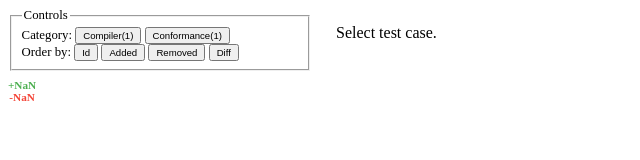
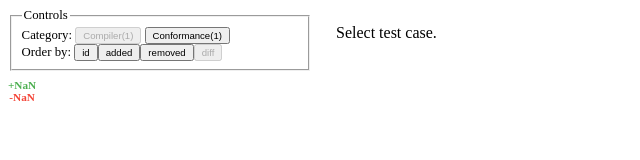
Before and after one commit to overlookmotel/oxc_estree_ts-ast-diff-viewer, a SvelteKit app: page / in a window 1280 px wide. Shown: the top 160 px of the page, without its empty margins (0-640 px from the left). Built offline with nearby package versions, Linux system fonts and the light colour scheme.

Commit message:
Refactor view

```diff
--- a/src/routes/+layout.svelte
+++ b/src/routes/+layout.svelte
@@ -1,45 +1,34 @@
 <script>
+  import { page } from "$app/state";
   import { toViewId } from "$lib/utils.js";
-  import { page } from "$app/state";
-  /** @typedef {import("./+layout.server.js").Index} Index */
 
   /** @type {import('./$types').LayoutProps} */
   const { children, data } = $props();
 
-  /** @type {Index[]} */
-  let compilerIndex = $state(data.compilerIndex);
-  /** @type {Index[]} */
-  let conformanceIndex = $state(data.conformanceIndex);
-
   let category = $state("compiler");
-  let activeIndex = $derived(category === "compiler" ? compilerIndex : conformanceIndex);
-
   /** @param {string} newCategory */
   const setCategory = (newCategory) => (category = newCategory);
 
-  /** @param {string} sortType */
-  const sortIndexes = (sortType) => {
-    if (sortType === "id") {
-      compilerIndex = compilerIndex.toSorted((a, b) => a.id.localeCompare(b.id));
-      conformanceIndex = conformanceIndex.toSorted((a, b) => a.id.localeCompare(b.id));
-    }
-    if (sortType === "added") {
-      compilerIndex = compilerIndex.toSorted((a, b) => a.added - b.added);
-      conformanceIndex = conformanceIndex.toSorted((a, b) => a.added - b.added);
-    }
-    if (sortType === "removed") {
-      compilerIndex = compilerIndex.toSorted((a, b) => a.removed - b.removed);
-      conformanceIndex = conformanceIndex.toSorted((a, b) => a.removed - b.removed);
-    }
-    if (sortType === "diff") {
-      compilerIndex = compilerIndex.toSorted(
+  let sortType = $state("diff");
+  /** @param {string} newSortType */
+  const sortIndexes = (newSortType) => (sortType = newSortType);
+
+  /** @type {import("./+layout.server.js").Index[]} */
+  let activeIndex = $derived.by(() => {
+    if (category === "compiler") return data.compilerIndex;
+    if (category === "conformance") return data.conformanceIndex;
+    throw new Error(`Unknown category: ${category}`);
+  });
+  let activeSortedIndex = $derived.by(() => {
+    if (sortType === "id") return activeIndex.toSorted((a, b) => a.id.localeCompare(b.id));
+    if (sortType === "added") return activeIndex.toSorted((a, b) => a.added - b.added);
+    if (sortType === "removed") return activeIndex.toSorted((a, b) => a.removed - b.removed);
+    if (sortType === "diff")
+      return activeIndex.toSorted(
         (a, b) => Math.abs(a.added - a.removed) - Math.abs(b.added - b.removed),
       );
-      conformanceIndex = conformanceIndex.toSorted(
-        (a, b) => Math.abs(a.added - a.removed) - Math.abs(b.added - b.removed),
-      );
-    }
-  };
+    throw new Error(`Unknown sortType: ${sortType}`);
+  });
 </script>
 
 <svelte:head>
@@ -52,22 +41,23 @@
       <legend>Controls</legend>
       <div>
         <span>Category:</span>
-        <button onclick={() => setCategory("compiler")}>Compiler({compilerIndex.length})</button>
-        <button onclick={() => setCategory("conformance")}
-          >Conformance({conformanceIndex.length})</button
+        <button onclick={() => setCategory("compiler")} disabled={category === "compiler"}
+          >Compiler({data.compilerIndex.length})</button
+        >
+        <button onclick={() => setCategory("conformance")} disabled={category === "conformance"}
+          >Conformance({data.conformanceIndex.length})</button
         >
       </div>
       <div>
         <span>Order by:</span>
-        <button onclick={() => sortIndexes("id")}>Id</button>
-        <button onclick={() => sortIndexes("added")}>Added</button>
-        <button onclick={() => sortIndexes("removed")}>Removed</button>
-        <button onclick={() => sortIndexes("diff")}>Diff</button>
+        {#each ["id", "added", "removed", "diff"] as type}
+          <button onclick={() => sortIndexes(type)} disabled={sortType === type}>{type}</button>
+        {/each}
       </div>
     </fieldset>
 
     <ul data-sveltekit-preload-data="false">
-      {#each activeIndex as { id, added, removed }}
+      {#each activeSortedIndex as { id, added, removed }}
         {@const viewId = toViewId(id)}
         <li>
           <div class="diff">
```
